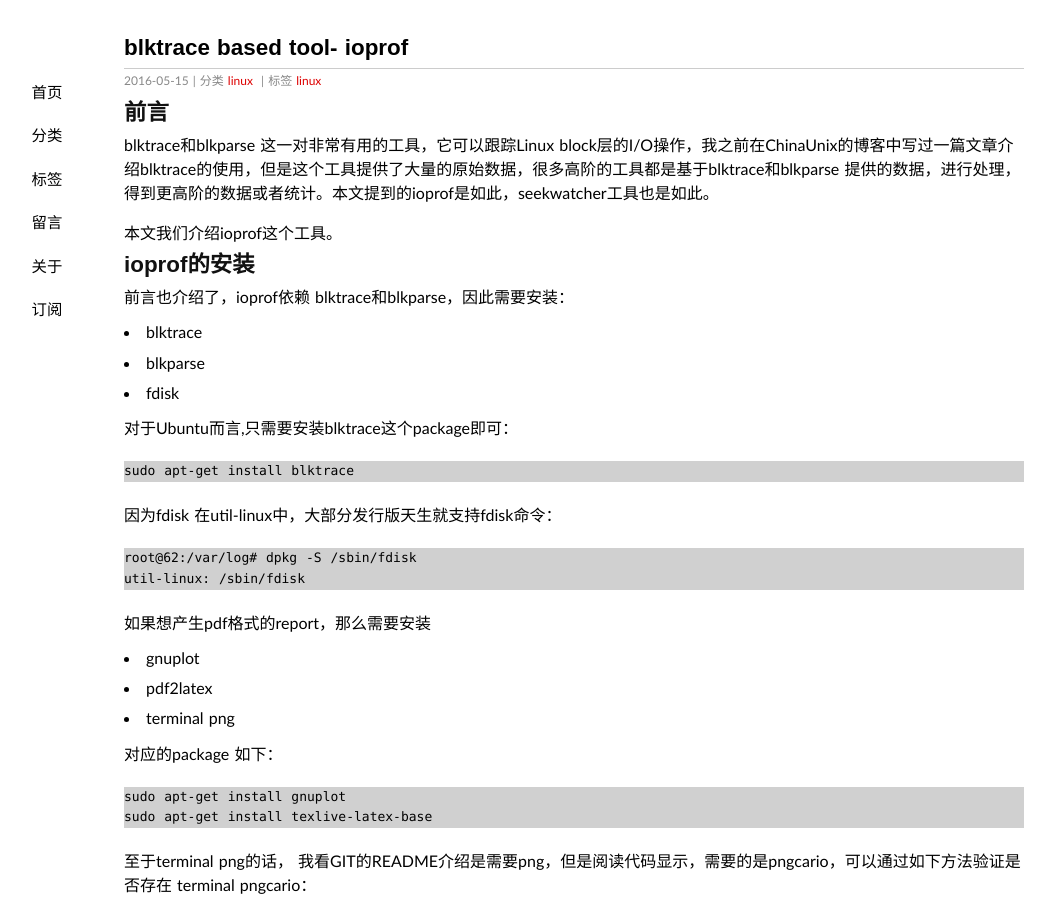
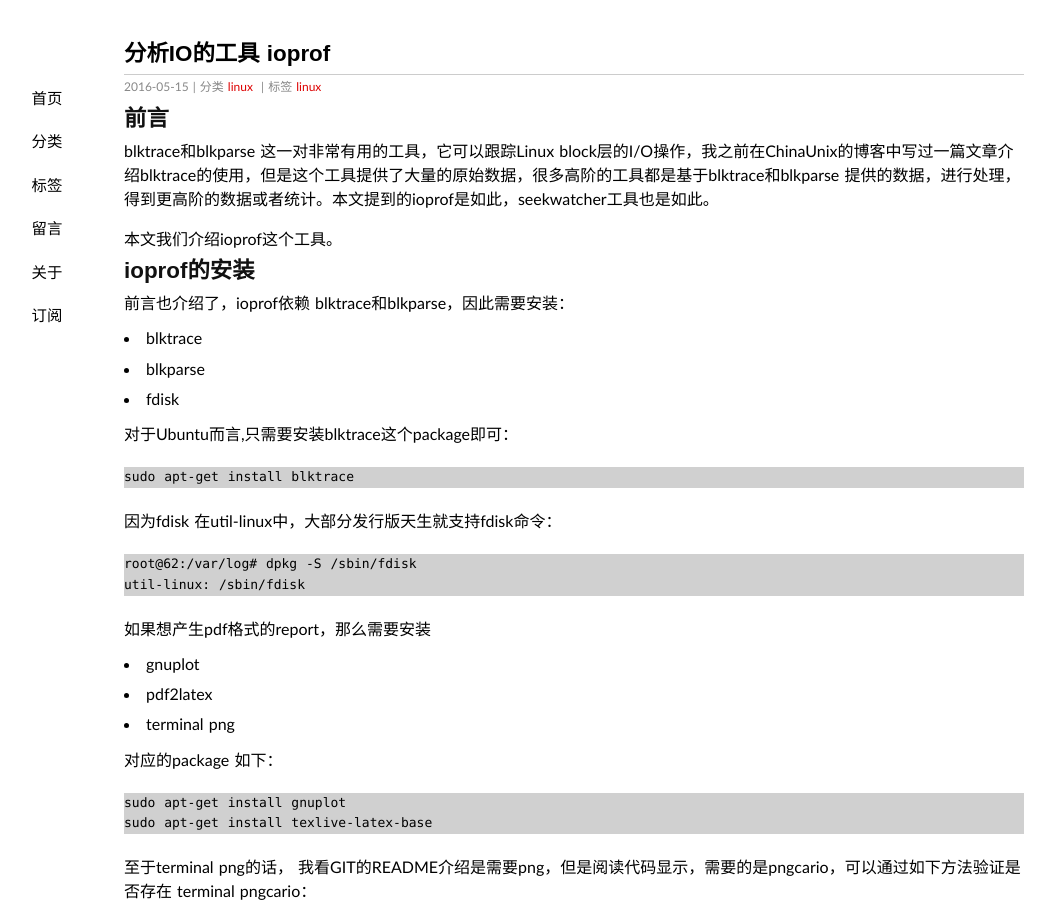
Before and after one commit to Bean-Li/Bean-Li.github.io, a Jekyll site: the page built from _posts/2016-05-13-ioprof.md, in a window 1280 px wide and 900 px high. Shown: the whole window, without its empty margins (66-1121 px from the left). Built offline with Jekyll 4.4.1, drawn with Linux system fonts in a browser that asks for light colours; some web fonts are replaced.

Commit message:
change title

```diff
--- a/_posts/2016-05-13-ioprof.md
+++ b/_posts/2016-05-13-ioprof.md
@@ -1,6 +1,6 @@
 ---
 layout: post
-title: blktrace based tool- ioprof
+title: 分析IO的工具 ioprof
 date: 2016-05-15 14:44:40
 categories: linux
 tag: linux
```
